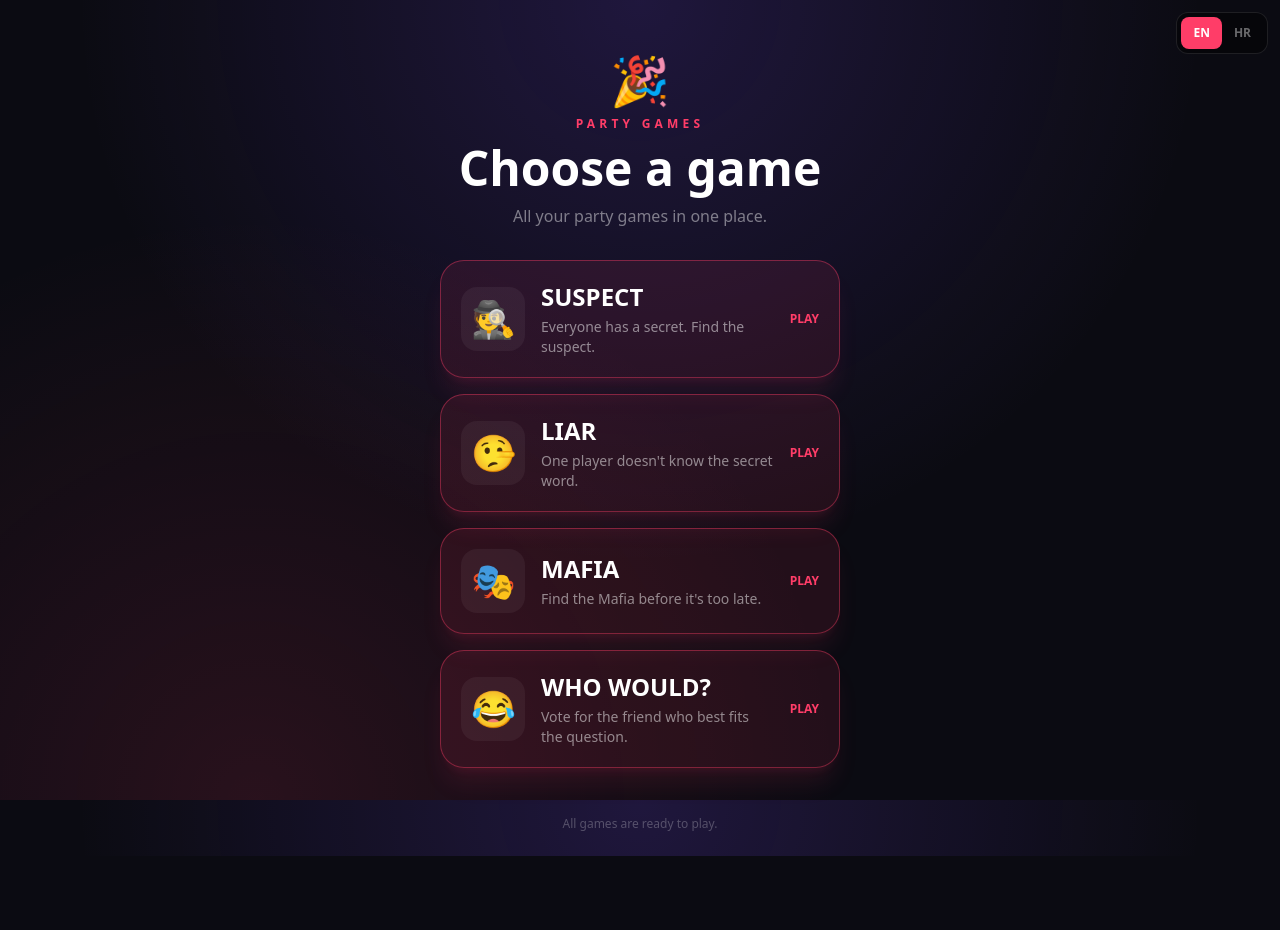
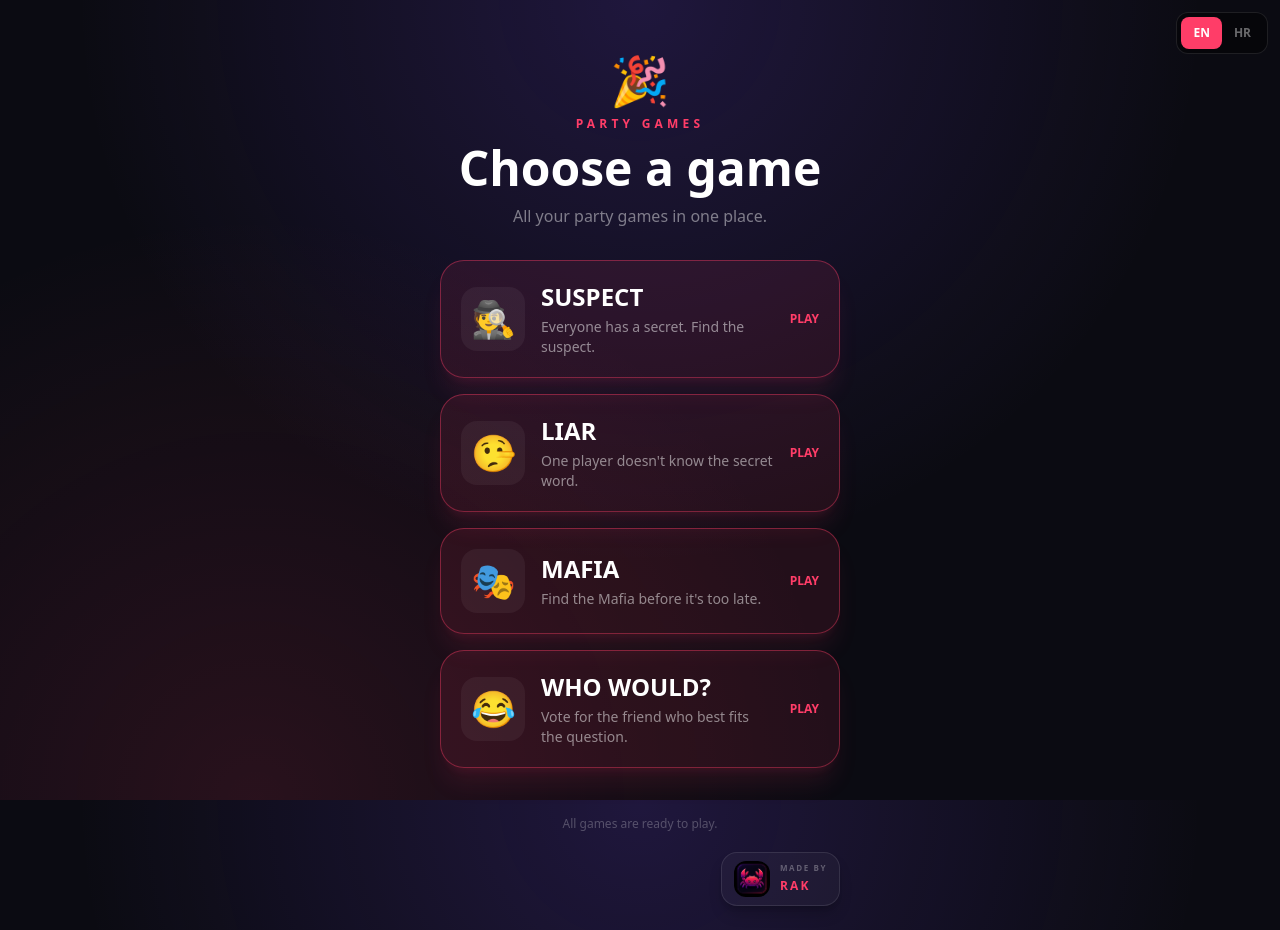
Before and after one commit to petarrak/suspect-game, a Next.js app: page / in a window 1280 px wide. Before the commit the page ends 856 px from the top, so only its background shows below. Built offline with nearby package versions, Linux system fonts and the light colour scheme; no server answers.

Commit message:
Add Made by RAK branding

```diff
--- a/app/page.tsx
+++ b/app/page.tsx
@@ -31,7 +31,6 @@ const games = [
     href: "/suspect",
     ready: true,
   },
-
   {
     name: "LIAR",
     emoji: "🤥",
@@ -40,7 +39,6 @@ const games = [
     href: "/liar",
     ready: true,
   },
-
   {
     name: "MAFIA",
     emoji: "🎭",
@@ -49,7 +47,6 @@ const games = [
     href: "/mafia",
     ready: true,
   },
-
   {
     name: "WHO WOULD?",
     emoji: "😂",
@@ -411,11 +408,48 @@ export default function PartyGamesHomePage() {
         )}
       </section>
 
-      <p className="mt-auto pt-6 text-center text-xs text-white/25">
-        {language === "hr"
-          ? "Sve igre su spremne za igranje."
-          : "All games are ready to play."}
-      </p>
+      <footer className="mt-auto pt-6">
+        <p className="text-center text-xs text-white/25">
+          {language === "hr"
+            ? "Sve igre su spremne za igranje."
+            : "All games are ready to play."}
+        </p>
+
+        <motion.div
+          className="mt-5 flex items-center justify-end"
+          initial={{
+            opacity: 0,
+            y: 8,
+          }}
+          animate={{
+            opacity: 1,
+            y: 0,
+          }}
+          transition={{
+            delay: 0.45,
+          }}
+        >
+          <div className="flex items-center gap-2.5 rounded-2xl border border-white/10 bg-white/[0.03] px-3 py-2 shadow-lg shadow-black/20">
+            <div className="flex h-9 w-9 items-center justify-center overflow-hidden rounded-xl bg-white/[0.04]">
+              <img
+                src="/rak-logo.png"
+                alt="RAK logo"
+                className="h-full w-full object-contain"
+              />
+            </div>
+
+            <div className="leading-none">
+              <p className="text-[8px] font-bold uppercase tracking-[0.2em] text-white/30">
+                MADE BY
+              </p>
+
+              <p className="mt-1.5 text-xs font-black tracking-[0.18em] text-accent">
+                RAK
+              </p>
+            </div>
+          </div>
+        </motion.div>
+      </footer>
     </main>
   );
 }
```
Also changed, not shown: public/rak-logo.png (added).
